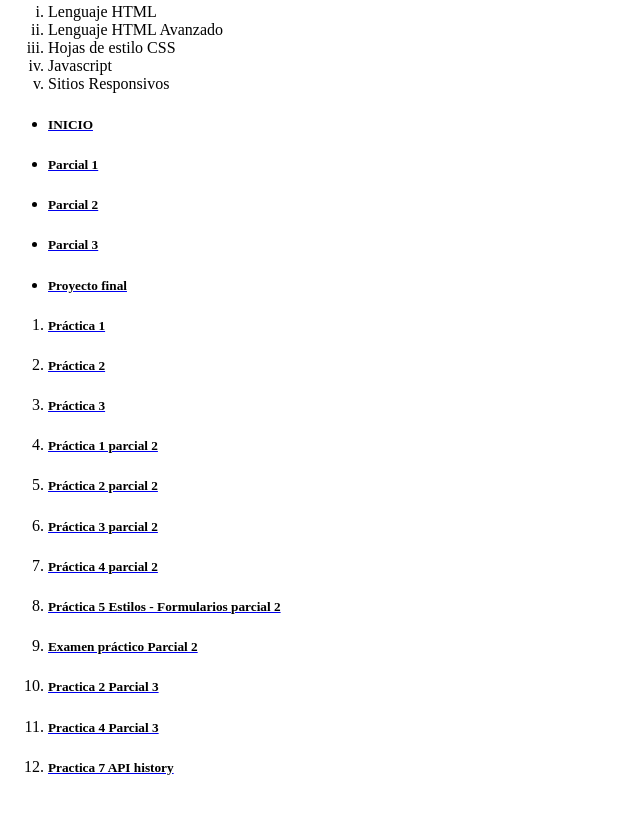
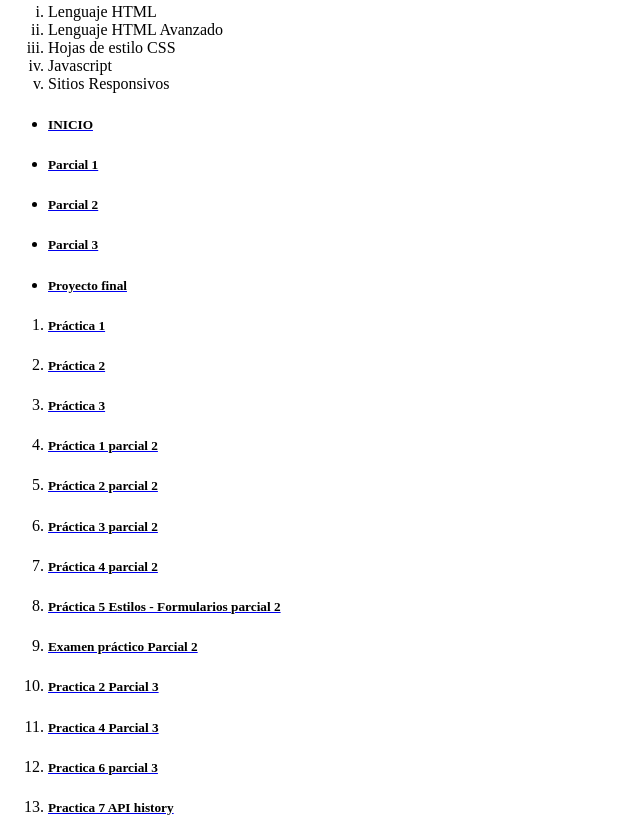
Before and after one commit to Kayjeys/portafolioweb, a plain HTML site: page index.html in a window 1280 px wide. Shown: the part 975-1813 px from the top of the page, without its empty margins (0-640 px from the left). Before the commit the page ends 1773 px from the top, so only its background shows below. Drawn offline with Linux system fonts and the light colour scheme.

Commit message:
Update index.html

```diff
--- a/index.html
+++ b/index.html
@@ -73,6 +73,7 @@
             <li class="cc" ><a href="Examen Parcial 2/Examen2.html"><h5><p style="color:#000000";>Examen práctico Parcial 2</p></h5></a></li>
             <li class="cc" ><a href="p2par3/Practica2.html"><h5><p style="color:#000000";>Practica 2 Parcial 3</p></h5></a></li>
             <li class="cc" ><a href="practica 4/prac4.html"><h5><p style="color:#000000";>Practica 4 Parcial 3</p></h5></a></li>
+            <li class="cc" ><a href="apihistory p6.html"><h5><p style="color:#000000";>Practica 6 parcial 3</p></h5></a></li>
             <li class="cc" ><a href="apihistory.html"><h5><p style="color:#000000";>Practica 7 API history</p></h5></a></li>
         </ol>
     </body>
```
